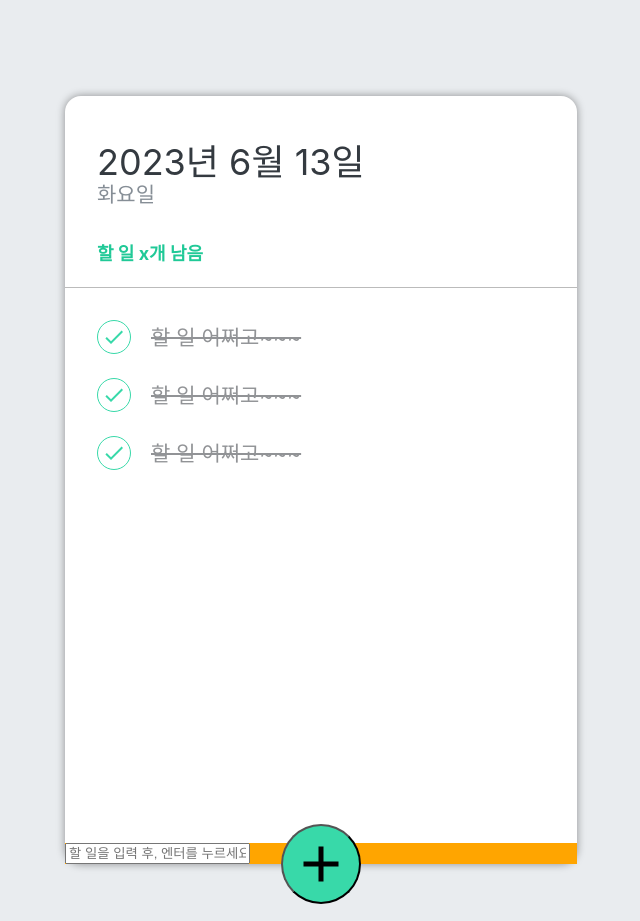
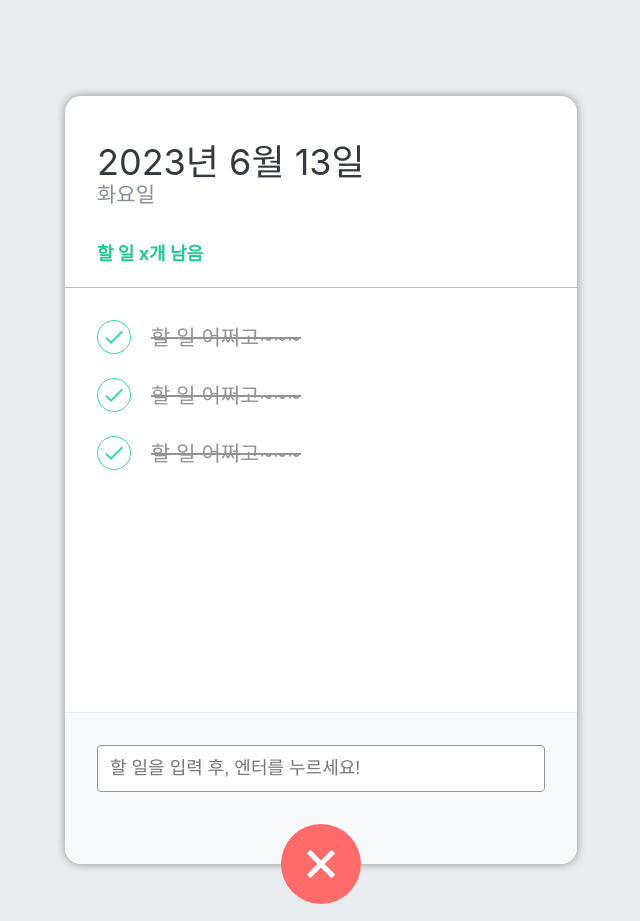
Before and after one commit to changsoon123/react_todolist, a React (Create React App) app: page / in a window 1280 px wide. Shown: the whole page, without its empty margins (319-959 px from the left). Built offline with nearby package versions, Linux system fonts and the light colour scheme.

Commit message:
scss 완료

```diff
--- a/src/component/TodoImput.js
+++ b/src/component/TodoImput.js
@@ -18,7 +18,7 @@
             </form>
        </div>
 
-       <button className='insert-btn'>
+       <button className='insert-btn open'>
         <MdAdd />
        </button>
 
--- a/src/component/scss/TodoImput.scss
+++ b/src/component/scss/TodoImput.scss
@@ -1,20 +1,60 @@
 
-@mixin content-center {
-    display: flex;
-    justify-content: center;
-    align-items: center;
-}
+
 
 .form-wrapper {
 
-    background: orange;
+    width: 100%;
+    position: absolute;
+    left: 0;
+    bottom: 0;
 
+    .insert-form {
+        background: #f8f9fa;
+        padding: 32px 32px 72px;
+        border-bottom-left-radius: 16px;
+        border-bottom-right-radius: 16px;
+        border-top: 1px solid #e9ecef;
 
+        input {
+            padding: 12px;
+            border-radius: 4px;
+            border: 1px solid #94989b;
+            width: 100%;
+            outline: none;
+            font-size: 18px;
+            box-sizing: border-box;
+        }
+    }
 
 }
 
 .insert-btn {
     background: #38d9a9;
+
+
+    &:hover {
+        background: #63e6be;
+
+    }
+
+    &:active {
+        background: #20c997;
+    }
+
+    &.open {
+        background: #ff6b6b;
+
+        &:hover {
+            background: #ff8787;
+
+        }
+
+        &:active {
+            background: #fa5252;
+        }
+
+        transform: translate(-50%, 50%) rotate(45deg);
+    }
 
     z-index: 5;
     cursor: pointer;
@@ -28,5 +68,12 @@
     bottom:  0;
 
     transform: translate(-50%, 50%);
-    @include content-center;
+    color: white;
+    border: none;
+    outline: none;
+    display: flex;
+    justify-content: center;
+    align-items: center;
+    transition: 0.2s ease-in;
+
 }
```
